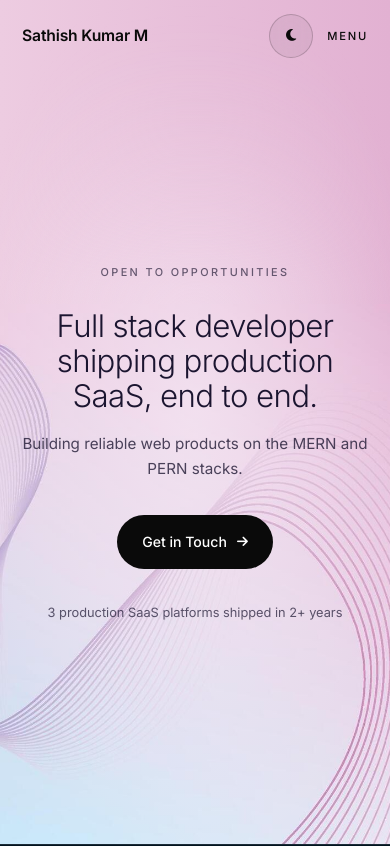
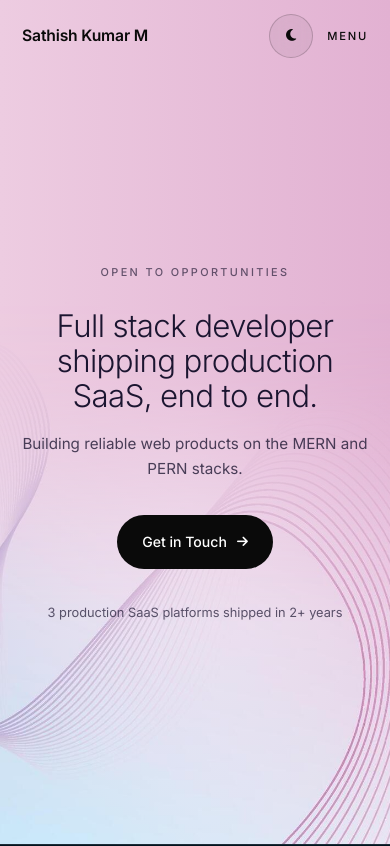
Before and after one commit to Sathishmadesh12/sathish-portfolio, a website: page public/index.html in a window 390 px wide. Shown: the top 846 px of the page. Drawn offline with Linux system fonts and the light colour scheme.

Commit message:
Update style.css

```diff
--- a/public/style.css
+++ b/public/style.css
@@ -589,8 +589,8 @@ a[href^="mailto:"]{ overflow-wrap:anywhere; word-break:break-word; }
       background-position:70% bottom;
       background-size:auto 64%;
       background-repeat:no-repeat;
-      -webkit-mask-image:linear-gradient(to bottom, transparent 0%, #000 34%);
-              mask-image:linear-gradient(to bottom, transparent 0%, #000 34%);
+      -webkit-mask-image:linear-gradient(to bottom, transparent 35%, rgba(0,0,0,.04) 40%, rgba(0,0,0,.16) 46%, rgba(0,0,0,.42) 54%, rgba(0,0,0,.76) 63%, #000 74%);
+        mask-image:linear-gradient(to bottom, transparent 35%, rgba(0,0,0,.04) 40%, rgba(0,0,0,.16) 46%, rgba(0,0,0,.42) 54%, rgba(0,0,0,.76) 63%, #000 74%);
    }
    .hero-media::before{ background-position:70% bottom; background-size:auto 64%; }
    .hero-proof{ justify-content:center; align-items:center; text-align:center; }
```
